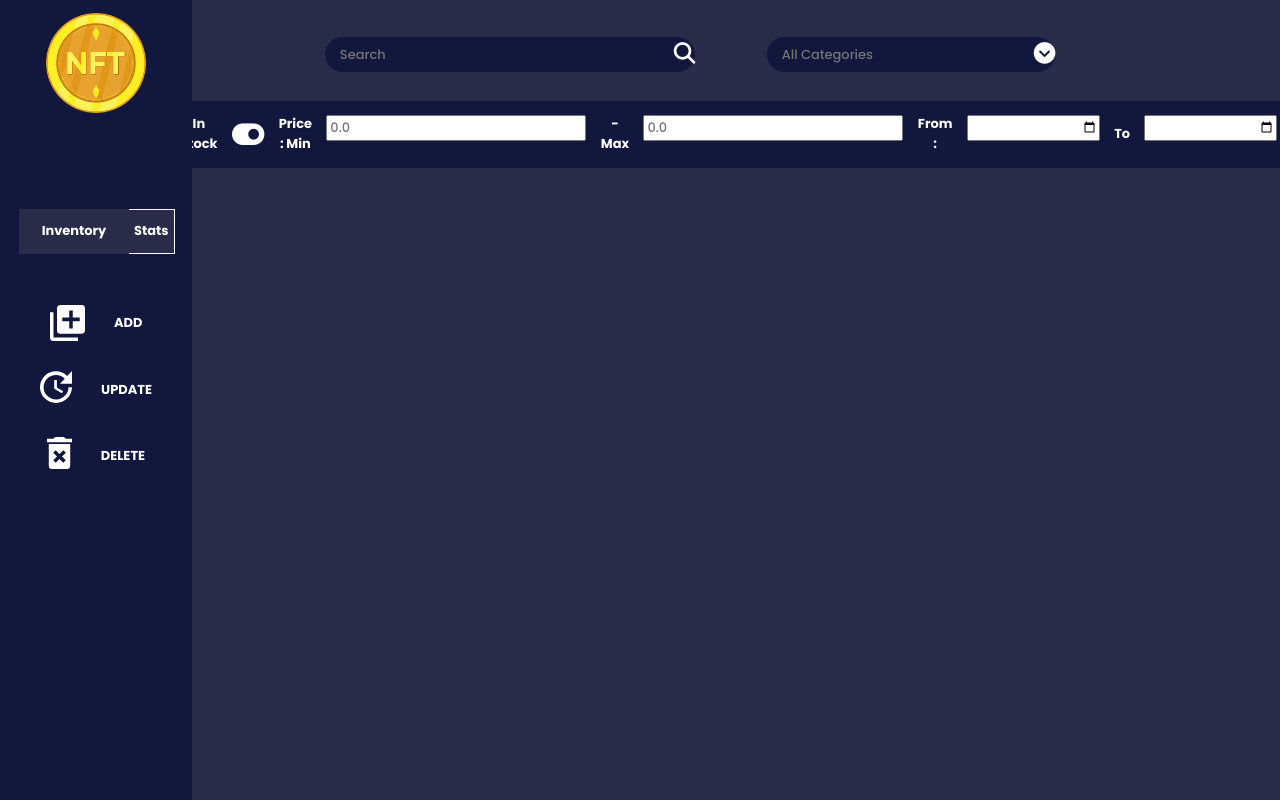
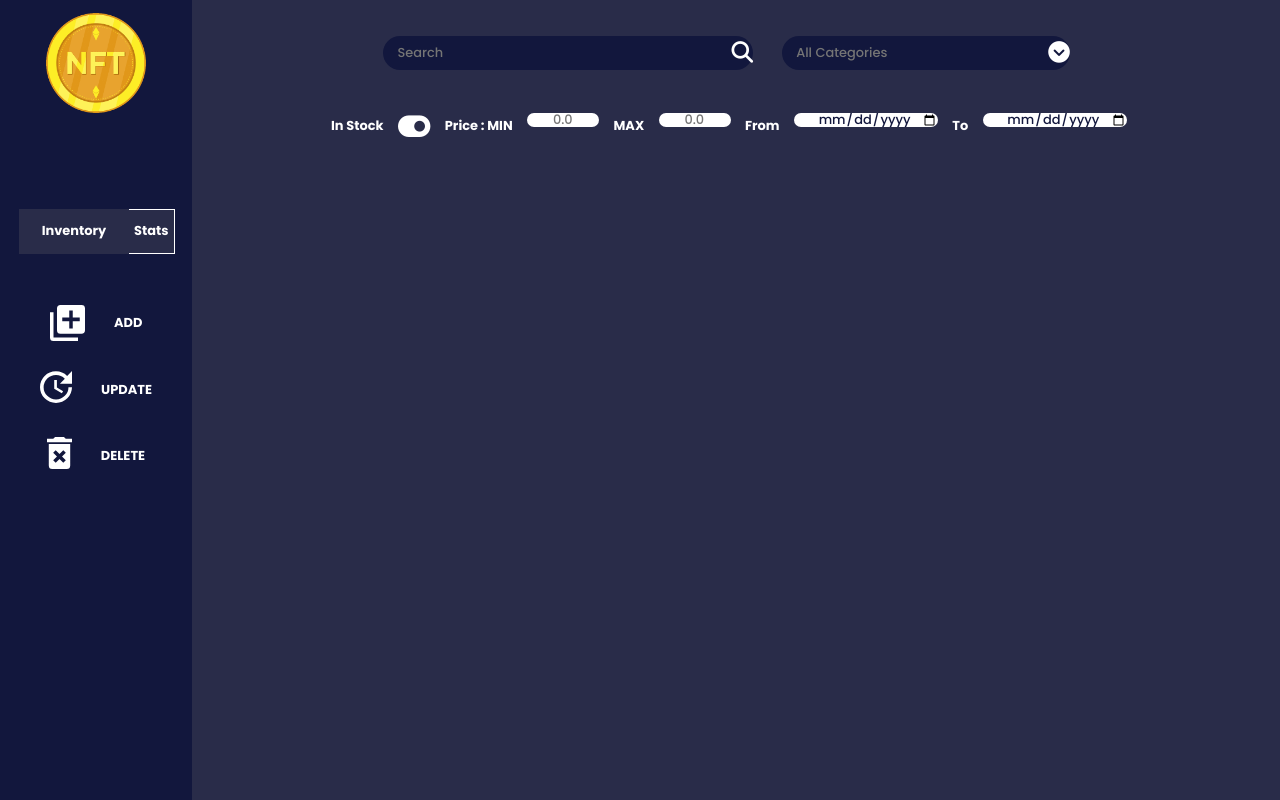
Before and after one commit to YouCodeSchool/ShopNow, a PHP site: page /inventory.php in a window 1280 px wide. Run offline with PHP 8.4, Linux system fonts and the light colour scheme; some libraries are stand-ins or nearby versions.

Commit message:
invent update

```diff
--- a/inventory.php
+++ b/inventory.php
@@ -58,8 +58,8 @@ ini_set("display_errors", "stdout");
         </div>
 
         <div class="main-page center">
-            <div class="flex flex-row center" style="width : inherit;">
-                <div class="search-container margin">
+            <div class="flex flex-row center margin" style="width : inherit;">
+                <div class="search-container space-between">
                     <form action="" for="search">
                         <div class="input-icons">
                             <i class="fas fa-search icon"></i>
@@ -67,7 +67,7 @@ ini_set("display_errors", "stdout");
                         </div>
                     </form>
                 </div>
-                <div class="cat-container">
+                <div class="cat-container space-between">
                     <form action="" for="cat">
                         <div class="input-icons dropdown">
                             <i class="fas fa-chevron-circle-down icon "></i>
@@ -82,29 +82,29 @@ ini_set("display_errors", "stdout");
                 </div>
             </div>
             <!-- filter By section -->
-            <div class="flex flex-row center bg-color">
+            <div class="flex flex-row center">
                 <div class="flex flex-row center">
                     <h2>In Stock</h2>
                     <i class="fas fa-toggle-on space-between" style="font-size: 2rem;"></i>
                 </div>
                 <div class="flex flex-row center">
-                    <h2 >Price : Min</h2>
+                    <h2 >Price : MIN</h2>
                     <form for="min-price">
-                        <input class="space-between" type="number" id="min-price" placeholder="0.0">
+                        <input class="space-between center" type="number" id="min-price" placeholder="0.0">
                     </form>
-                    <h2 >- Max</h2>
+                    <h2 >MAX</h2>
                     <form for="max-price">
-                        <input class="space-between" type="number" id="max-price" placeholder="0.0">
+                        <input class="space-between center" type="number" id="max-price" placeholder="0.0">
                     </form>
                 </div>
                 <div class="flex flex-row center">
-                    <h2 >From : </h2>
+                    <h2 >From  </h2>
                     <form for="start-date">
-                        <input class="space-between" type="date" id="start-date" placeholder="">
+                        <input class="space-between color center" type="date" id="start-date" placeholder="dd/jj/yyyy">
                     </form>
                     <h2 >To</h2>
                     <form for="end-date">
-                        <input class="space-between" type="date" id="end-date" placeholder="">
+                        <input class="space-between color center" type="date" id="end-date" placeholder="">
                     </form>
                 </div>
             </div>
--- a/public/css/inventory.css
+++ b/public/css/inventory.css
@@ -49,7 +49,7 @@ a {
 }
 
 .color {
-    color :rgb(255, 255, 255);
+    color : #12173D;
 }
 
 .page-switcher{
@@ -142,7 +142,7 @@ a {
     width : 40%;
 }
 .margin{
-    margin : 1.1rem 5rem;
+    margin : 0 5rem;
 }
 
 .dropdown{
@@ -183,11 +183,22 @@ a {
 .right {
     float : right;
 }
-#min-price #maxprice {
-    width : 70px;
+#min-price, #max-price {
+    width : 5rem;
+    height: 0.7rem;
     /* min-width: 60px;
     max-width: 100px; */
     padding: 0.5rem 0 0.5rem 1rem;
     border-radius: 25px;
     border : 0;
 }
+
+#start-date, #end-date{
+    width : 10rem;
+    height: 0.7rem;
+    /* min-width: 60px;
+    max-width: 100px; */
+    padding: 0.5rem 0 0.5rem 1rem;
+    border-radius: 25px;
+    border : 0;
+}
```
Lines whose indentation alone changed are shown as unchanged.
